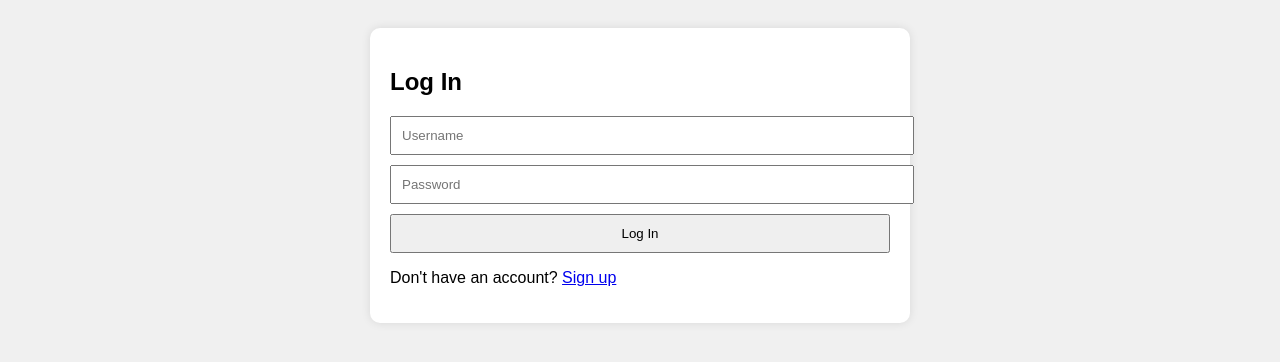
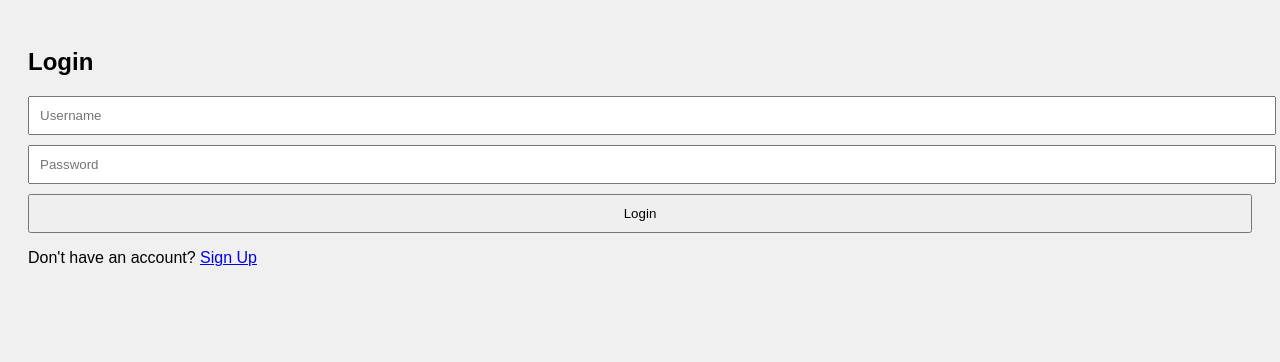
Before and after one commit to Coen3111/MESSENGER, a plain HTML site: page login.html in a window 1280 px wide. Drawn offline with Linux system fonts and the light colour scheme.

Commit message:
Update login.html

```diff
--- a/login.html
+++ b/login.html
@@ -2,18 +2,19 @@
 <html lang="en">
 <head>
   <meta charset="UTF-8" />
-  <title>Log In - ChatSpace</title>
+  <meta name="viewport" content="width=device-width, initial-scale=1.0"/>
+  <title>Login - ChatSpace</title>
   <link rel="stylesheet" href="style.css" />
 </head>
 <body>
-  <div class="container">
-    <h2>Log In</h2>
+  <div class="auth-container">
+    <h2>Login</h2>
     <form id="loginForm">
-      <input type="text" placeholder="Username" id="loginUsername" required />
-      <input type="password" placeholder="Password" id="loginPassword" required />
-      <button type="submit">Log In</button>
+      <input type="text" id="loginUsername" placeholder="Username" required />
+      <input type="password" id="loginPassword" placeholder="Password" required />
+      <button type="submit">Login</button>
     </form>
-    <p>Don't have an account? <a href="signup.html">Sign up</a></p>
+    <p>Don't have an account? <a href="signup.html">Sign Up</a></p>
   </div>
   <script src="script.js"></script>
 </body>
```
